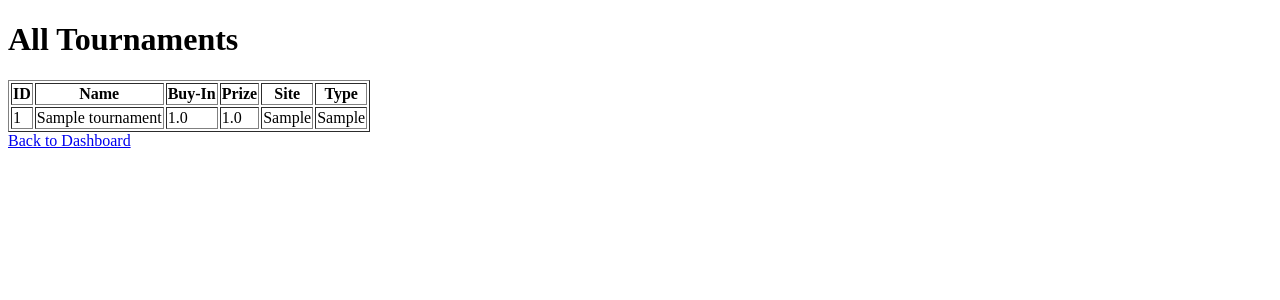
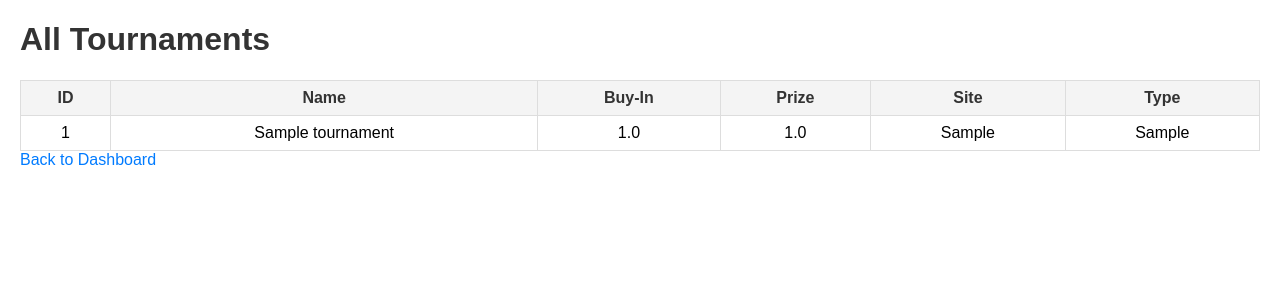
Before and after one commit to B4NKR0LL3R/tournament-tracker4, a Flask app: page /view-tournaments in a window 1280 px wide. Shown: the top 300 px of the page. Run offline with Flask 3, Linux system fonts and the light colour scheme; tables that the repository leaves empty hold one stand-in row (values such as "Sample post").

Commit message:
Add files via upload

```diff
--- a/templates/view_tournaments.html
+++ b/templates/view_tournaments.html
@@ -3,11 +3,48 @@
 <html>
 <head>
     <title>All Tournaments</title>
+    <style>
+        body {
+            font-family: Arial, sans-serif;
+            margin: 20px;
+        }
+        h1 {
+            color: #333;
+        }
+        table {
+            width: 100%;
+            border-collapse: collapse;
+            margin-top: 20px;
+        }
+        th, td {
+            border: 1px solid #ddd;
+            padding: 8px;
+            text-align: center;
+        }
+        th {
+            background-color: #f4f4f4;
+            color: #333;
+        }
+        tr:nth-child(even) {
+            background-color: #f9f9f9;
+        }
+        tr:hover {
+            background-color: #f1f1f1;
+        }
+        a {
+            color: #007bff;
+            text-decoration: none;
+        }
+        a:hover {
+            text-decoration: underline;
+        }
+    </style>
 </head>
 <body>
     <h1>All Tournaments</h1>
     {% if tournaments %}
-    <table border="1">
+    <table>
+        <thead>
             <tr>
                 <th>ID</th>
                 <th>Name</th>
@@ -16,6 +53,8 @@
                 <th>Site</th>
                 <th>Type</th>
             </tr>
+        </thead>
+        <tbody>
             {% for tournament in tournaments %}
             <tr>
                 <td>{{ tournament.id }}</td>
@@ -26,6 +65,7 @@
                 <td>{{ tournament.type }}</td>
             </tr>
             {% endfor %}
+        </tbody>
     </table>
     {% else %}
     <p>No tournaments have been added yet.</p>
```
Lines whose indentation alone changed are shown as unchanged.
